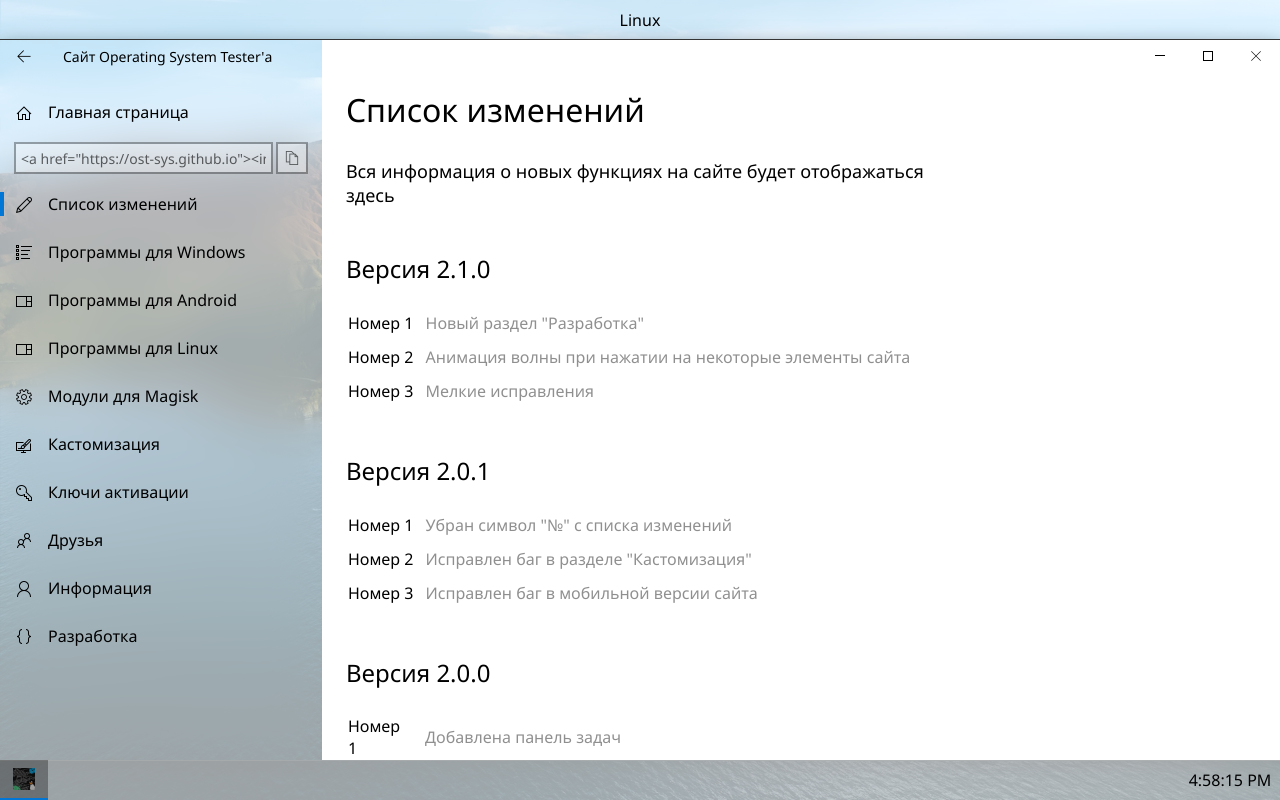
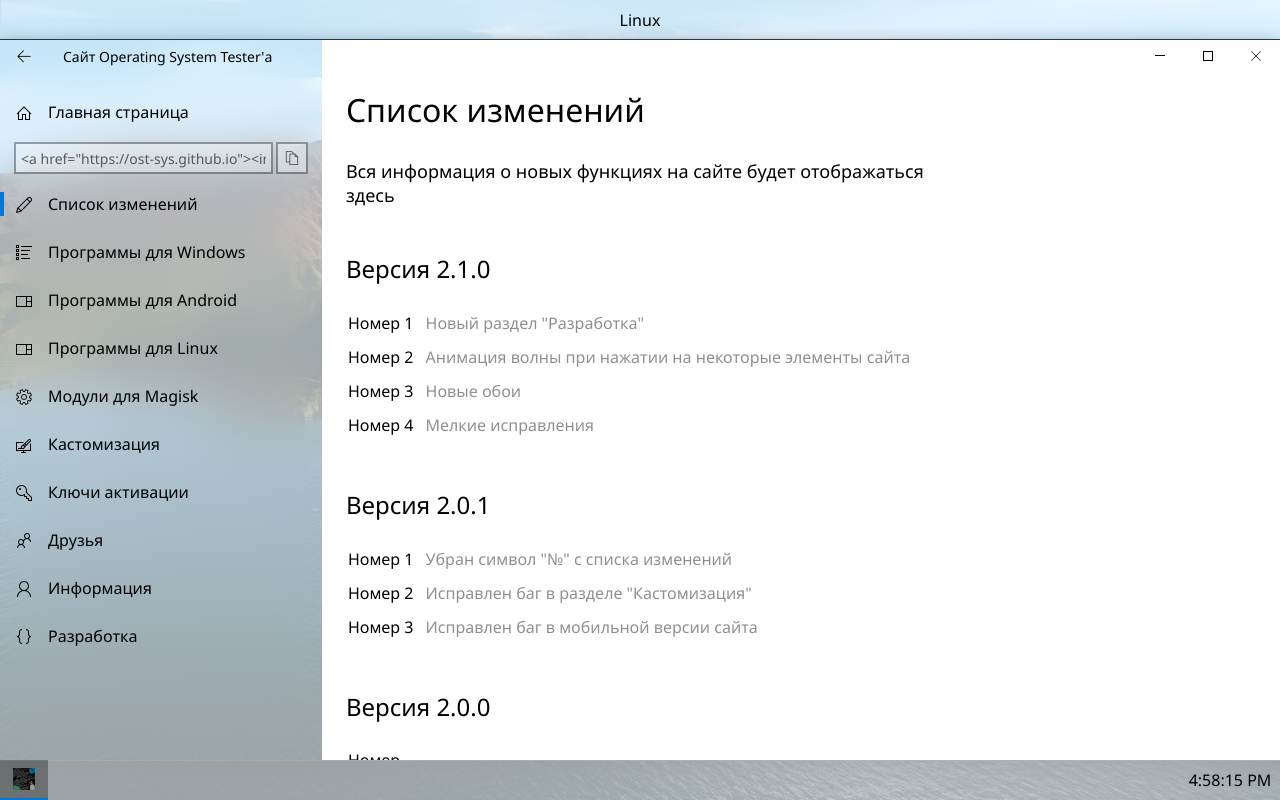
Before and after one commit to ost-sys/ost-sys.github.io, a plain HTML site: page changelog.html in a window 1280 px wide. Drawn offline with Linux system fonts and the light colour scheme.

Commit message:
Update: Version 2.1.0

```diff
--- a/changelog.html
+++ b/changelog.html
@@ -81,7 +81,10 @@
                         <td>Номер 2</td><td class="table-info">Анимация волны при нажатии на некоторые элементы сайта</td>
                     </tr>
                     <tr>
-                        <td>Номер 3</td><td class="table-info">Мелкие исправления</td>
+                        <td>Номер 3</td><td class="table-info">Новые обои</td>
+                    </tr>
+                    <tr>
+                        <td>Номер 4</td><td class="table-info">Мелкие исправления</td>
                     </tr>
                 </table>
                 <h2 class="just-txt">Версия 2.0.1</h2>
```
